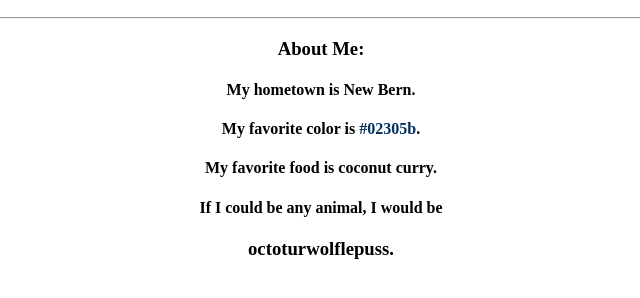
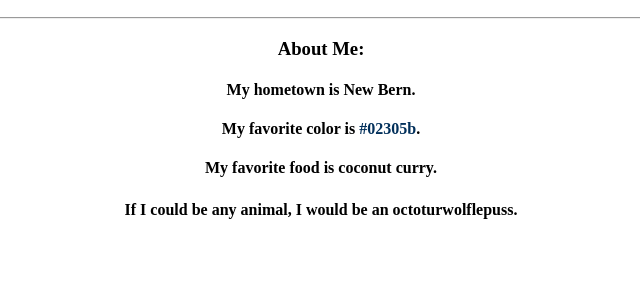
Before and after one commit to sammygallo/my-first-repo, a plain HTML site: page index.html in a window 1280 px wide. Shown: the part 110-408 px from the top of the page, without its empty margins (319-959 px from the left). Drawn offline with Linux system fonts and the light colour scheme.

Commit message:
Updated styling for octoturwolflepuss

```diff
--- a/index.html
+++ b/index.html
@@ -14,7 +14,7 @@
                     <h4>My hometown is New Bern.</h4>
                     <h4>My favorite color is <span style="color:#02305b;">#02305b</span>.</h4>
                     <h4>My favorite food is coconut curry.</h4>
-                    <h4>If I could be any animal, I would be</h4> <h3>octoturwolflepuss.</h3>
+                    <h4>If I could be any animal, I would be an <span style="font-size:18px;"></span>octoturwolflepuss.</span></h4>
             </div>
           </body>
         </html>
```
